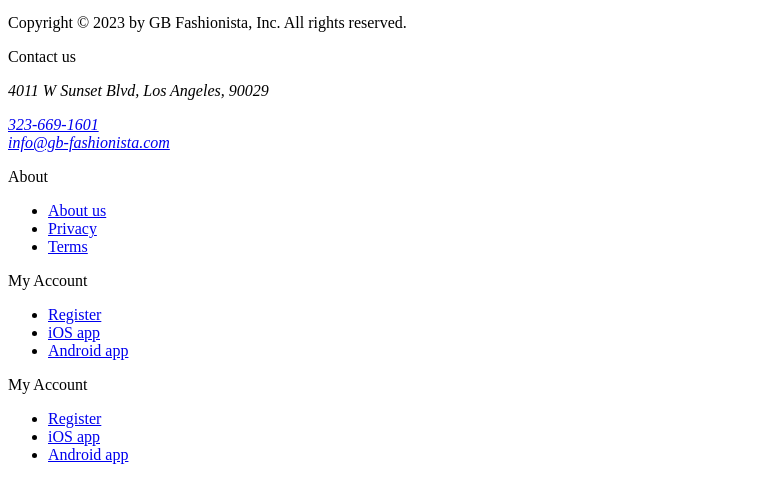
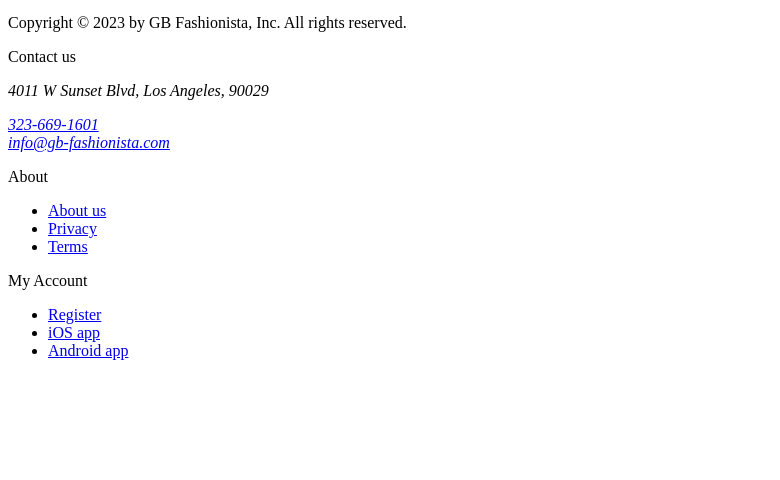
Before and after one commit to giuseppebrandi-byui/GB-Fashionista, a website built with Vite: page src/cart/index.html in a window 1280 px wide. Shown: the part 1270-1750 px from the top of the page, without its empty margins (0-780 px from the left). After the commit the page ends 1646 px from the top, so only its background shows below. Built offline with nearby package versions, Linux system fonts and the light colour scheme; files whose address does not match are found by name; a web font is replaced by a local one.

Commit message:
Edit Footer

```diff
--- a/src/cart/index.html
+++ b/src/cart/index.html
@@ -148,15 +148,6 @@
             <!-- <li><img class="visa" src="images/visa.png" alt="" /></li> -->
           </ul>
         </nav>
-        <nav class="nav-col">
-          <p class="footer-heading">My Account</p>
-          <ul class="footer-nav">
-            <li><a class="footer-link" href="#">Register</a></li>
-            <li><a class="footer-link" href="#">iOS app</a></li>
-            <li><a class="footer-link" href="#">Android app</a></li>
-            <!-- <li><img class="visa" src="images/visa.png" alt="" /></li> -->
-          </ul>
-        </nav>
       </div>
     </footer>
   </body>
--- a/src/css/style.css
+++ b/src/css/style.css
@@ -512,7 +512,7 @@
 }
 
 .grid--footer {
-  grid-template-columns: 1.5fr 1.5fr 1fr 1fr 1fr;
+  grid-template-columns: 1.5fr 1.5fr 1fr 1fr;
 }
 
 .logo-col {
```
Also changed, not shown: src/checkout/index.html (+0 -9 lines), src/index.html (+0 -9 lines), src/product_pages/index.html (+0 -9 lines).
